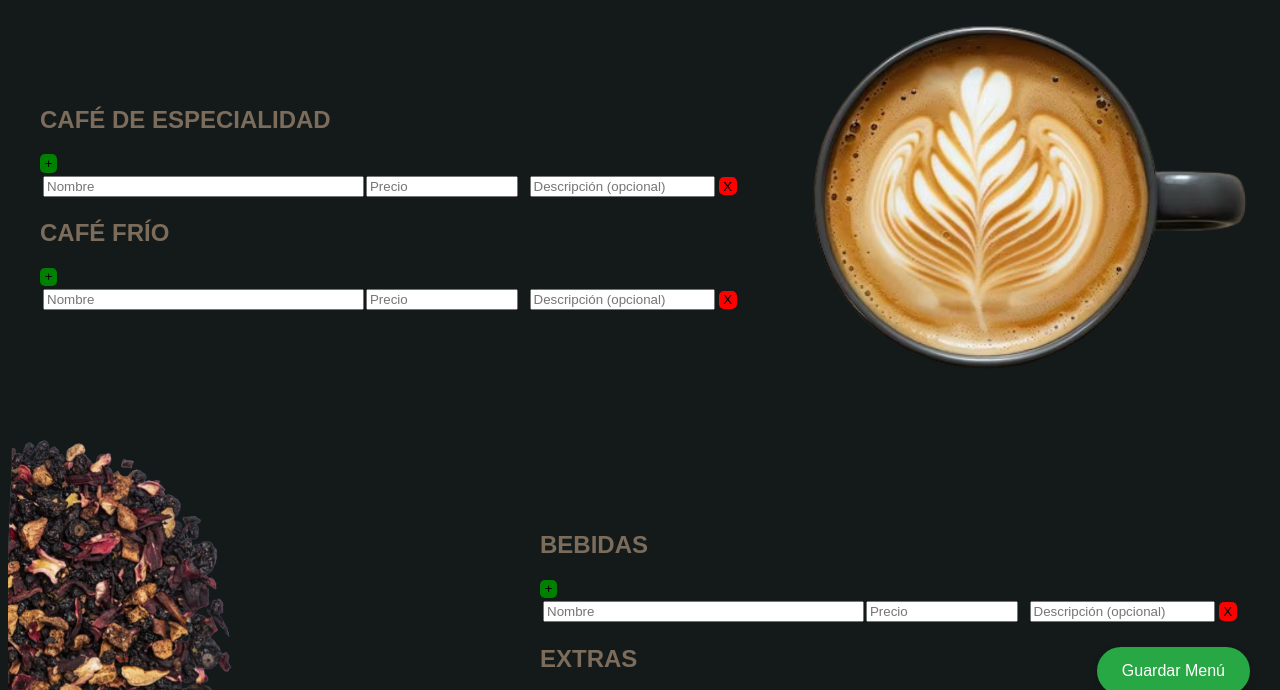
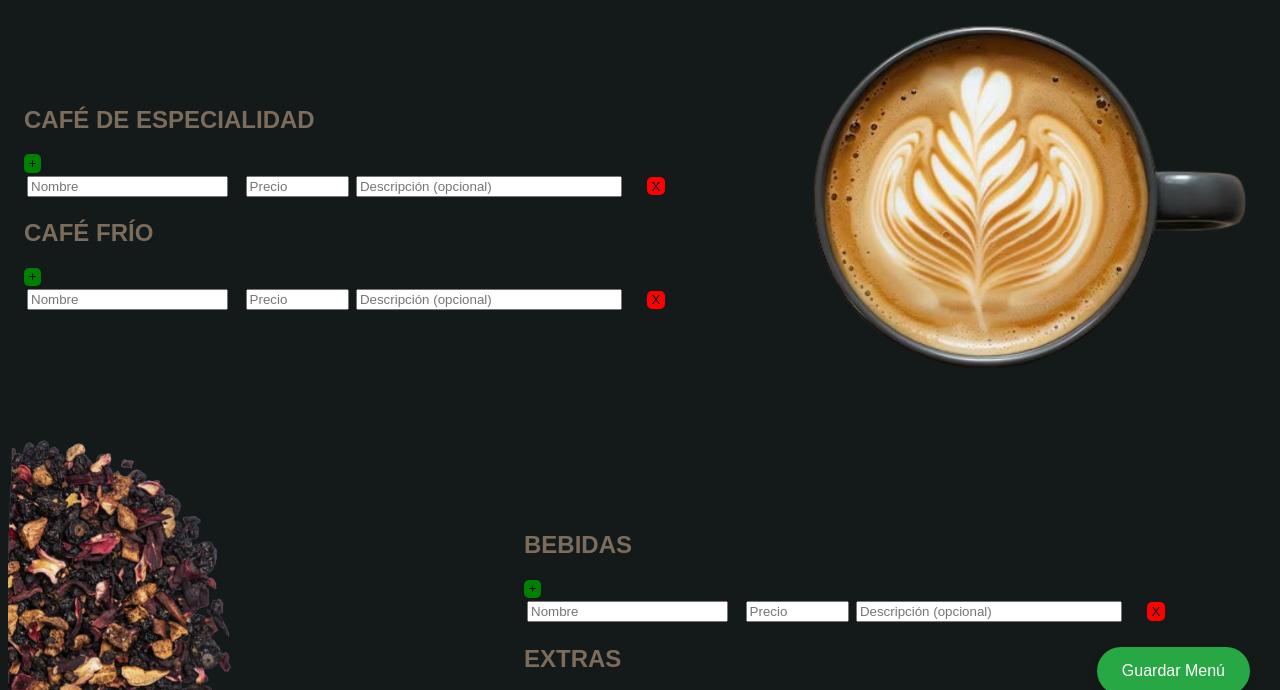
Before and after one commit to Franriv88/Maldito-Menu, a plain HTML site: page admin.html in a window 1280 px wide. Shown: the part 75-765 px from the top of the page. Drawn offline with Linux system fonts and the light colour scheme; no server answers.

Commit message:
Update styles.css

```diff
--- a/styles.css
+++ b/styles.css
@@ -58,23 +58,32 @@ body{
 }
 
 .col-product{
-    width: 60%;
+    width: 30%;
 }
 .col-product input{
-    width: 98%;
+    width: 90%;
 }
 
 .col-price{
-    width: 30%;
+    width: 15%;
 }
 .col-price input{
     width: 90%;
 }
+
+.col-description{
+    width: 40%;
+}
+
+.col-description input{
+    width: 90%;
+}
+
 /* Los hijos directos (texto e imagen) se reparten el espacio 50/50 */
 .block__item,
 .block__graphic {
     flex: 1; /* Ocupa el 50% del ancho */
-    padding: 2rem;
+    padding: 1rem;
 }
 
 /* --- 2. EL SECRETO PARA CORTAR LAS IMÁGENES --- */
```
